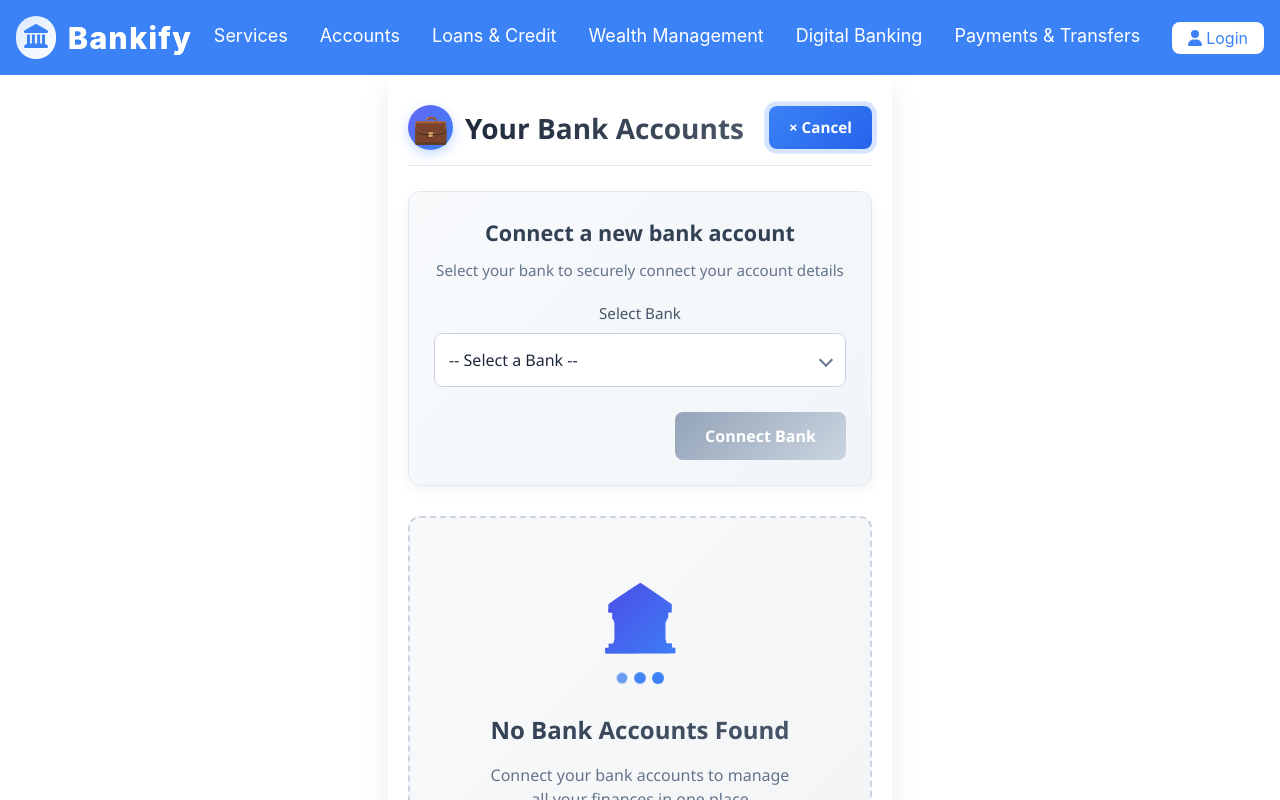
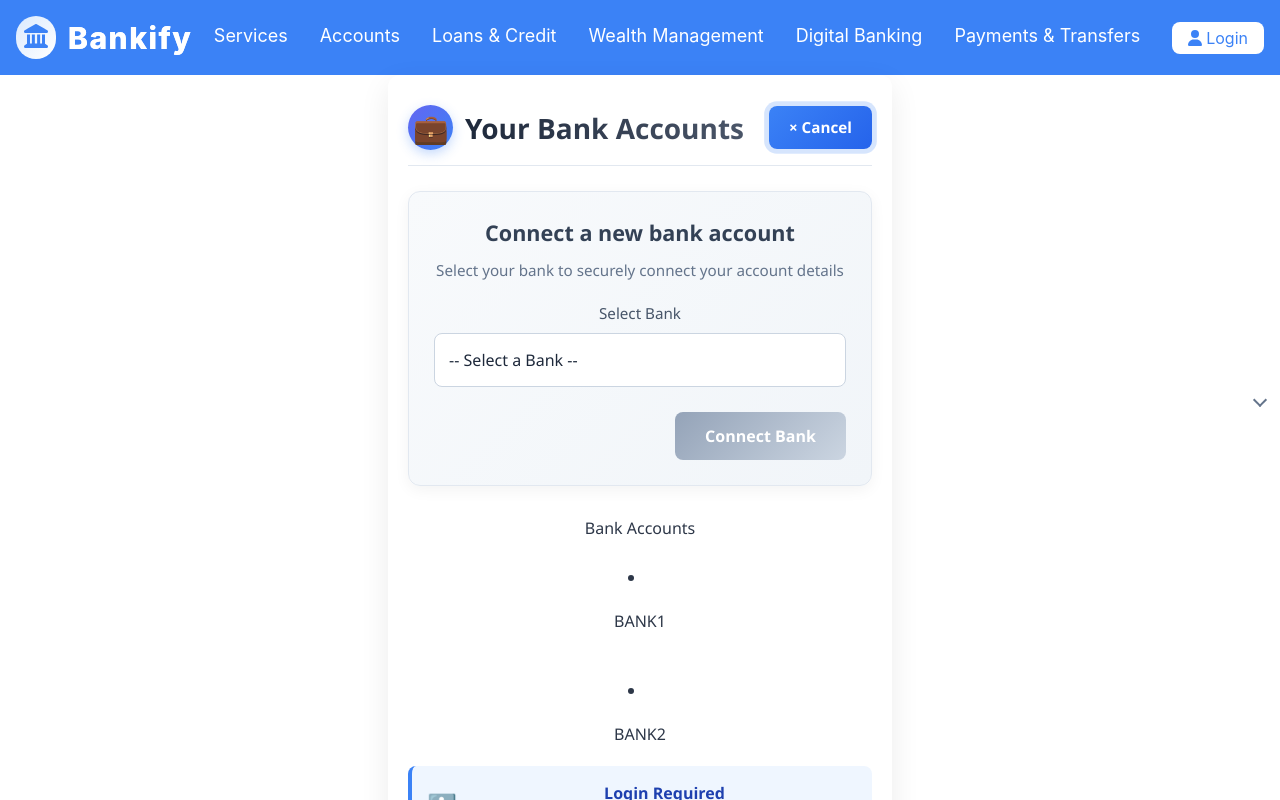
Before and after one commit to kumbamkarthik/bankify, a React (Create React App) app in the folder bankify/: page /accounts in a window 1280 px wide. Both pictures are taken after a click on the button "+ Add Account". Shown: the top 800 px of the page. Built offline with nearby package versions, Linux system fonts and the light colour scheme.

Commit message:
USER ACCOUNTS

```diff
--- a/bankify/src/components/Accounts/UserAccounts.js
+++ b/bankify/src/components/Accounts/UserAccounts.js
@@ -3,7 +3,20 @@ import axios from "axios";
 import "./userAccounts.css";
 
 const UserAccounts = () => {
-  const [bankAccounts, setBankAccounts] = useState([]);
+  const [bankAccounts, setBankAccounts] = useState([
+    {
+        "id": 152,
+        "email": "leo@gmail.com",
+        "bankType": "BANK1",
+        "isActivated": 1
+    },
+    {
+        "id": 153,
+        "email": "leo@gmail.com",
+        "bankType": "BANK2",
+        "isActivated": 1
+    }
+]);
   const [isAddingAccount, setIsAddingAccount] = useState(false);
   const [selectedBank, setSelectedBank] = useState("");
   const [error, setError] = useState("");
@@ -153,19 +166,21 @@ const UserAccounts = () => {
             icon: "🏦",
           };
 
+
+
           return {
             id: account.id,
             email: account.email,
             bankType: account.bankType,
             isActivated: account.isActivated,
             // Add UI details from our bankOptions
-            name: bankInfo.name,
-            color: bankInfo.color,
-            icon: bankInfo.icon,
-            // Add a masked account number for display
-            accountNumber: `xxxx-xxxx-${Math.floor(
-              1000 + Math.random() * 9000
-            )}`,
+            // name: bankInfo.name,
+            // color: bankInfo.color,
+            // icon: bankInfo.icon,
+            // // Add a masked account number for display
+            // accountNumber: `xxxx-xxxx-${Math.floor(
+            //   1000 + Math.random() * 9000
+            // )}`,
           };
         });
 
@@ -214,7 +229,7 @@ const UserAccounts = () => {
 
           <div className="form-group">
             <label htmlFor="bank-select">Select Bank</label>
-            <div className="select-wrapper">
+            <div cl   assName="select-wrapper">
               <select
                 id="bank-select"
                 value={selectedBank}
@@ -259,6 +274,17 @@ const UserAccounts = () => {
         {bankAccounts.length > 0 ? (
           <div className="accounts-list">
             <h1>Bank Accounts</h1>
+              {bankAccounts.map((account) => (
+                <li key={account.id}>
+                  <div className="account-icon" style={{ backgroundColor: account.color }}>
+                    {account.icon}
+                  </div>
+                  <div className="account-details">
+                    <h3>{account.bankType}</h3>
+                  </div>
+                </li>
+              ))}
+
           </div>
         ) : (
           <div className="no-accounts fade-in">
```
